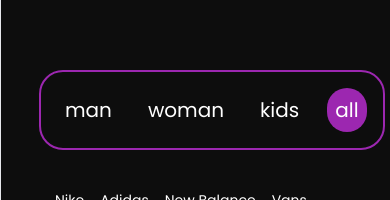
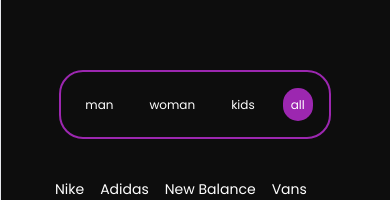
Before and after one commit to stachujone5/e-commerce-shop, a React (Create React App) app: page /#/ in a window 390 px wide. Shown: the part 242-442 px from the top of the page. Built offline with nearby package versions, Linux system fonts and the light colour scheme.

Commit message:
Fixed mobile view in nav and category filter

```diff
--- a/src/components/category_filter/CategoryFilter.tsx
+++ b/src/components/category_filter/CategoryFilter.tsx
@@ -22,7 +22,7 @@ export const CategoryFilter = () => {
 		<div className='border-2 border-secondary w-fit mx-auto flex gap-5 rounded-3xl p-4 text-xl transition-colors duration-500 my-10'>
 			{CATEGORIES.map(category => (
 				<div className='relative'>
-					<button key={category} onClick={handleSort} className='z-10 relative p-2'>
+					<button key={category} onClick={handleSort} className='z-10 relative p-2 text-xs xxs:text-base xs:text-xl'>
 						{category}
 					</button>
 					{category === currCategory && (
--- a/src/components/contact_us/ContactUs.tsx
+++ b/src/components/contact_us/ContactUs.tsx
@@ -32,7 +32,7 @@ export const ContactUs = () => {
 
 			<p className='text-center my-5'>
 				Do you have any questions? Fell free to {}
-				<span className='border-b-2 border-secondary transition-colors duration-500'>contact</span> us
+				<span className='border-b-2 border-secondary transition-colors duration-500'>contact</span> us!
 			</p>
 			<div className='flex justify-center relative'>
 				<form className='w-full max-w-screen-lg' onSubmit={handleForm}>
--- a/src/layouts/nav/Nav.tsx
+++ b/src/layouts/nav/Nav.tsx
@@ -19,7 +19,7 @@ export const Nav = () => {
 		<>
 			<NavBurger setIsNavOpen={setIsNavOpen} isNavOpen={isNavOpen} />
 			<nav
-				className={`flex justify-between h-screen left-0 top-0 fixed bg-primary z-10 overflow-x-hidden transition-all border-r  ${
+				className={`flex justify-between h-screen left-0 top-0 fixed bg-primary z-40 overflow-x-hidden transition-all border-r  ${
 					isNavOpen ? 'w-full xs:w-80' : 'w-0'
 				}`}>
 				<NavList isNavOpen={isNavOpen} setIsNavOpen={setIsNavOpen} />
--- a/tailwind.config.js
+++ b/tailwind.config.js
@@ -8,6 +8,8 @@ module.exports = {
 			},
 		},
 		screens: {
+			xxs: '400px',
+
 			xs: '500px',
 
 			sm: '640px',
```
